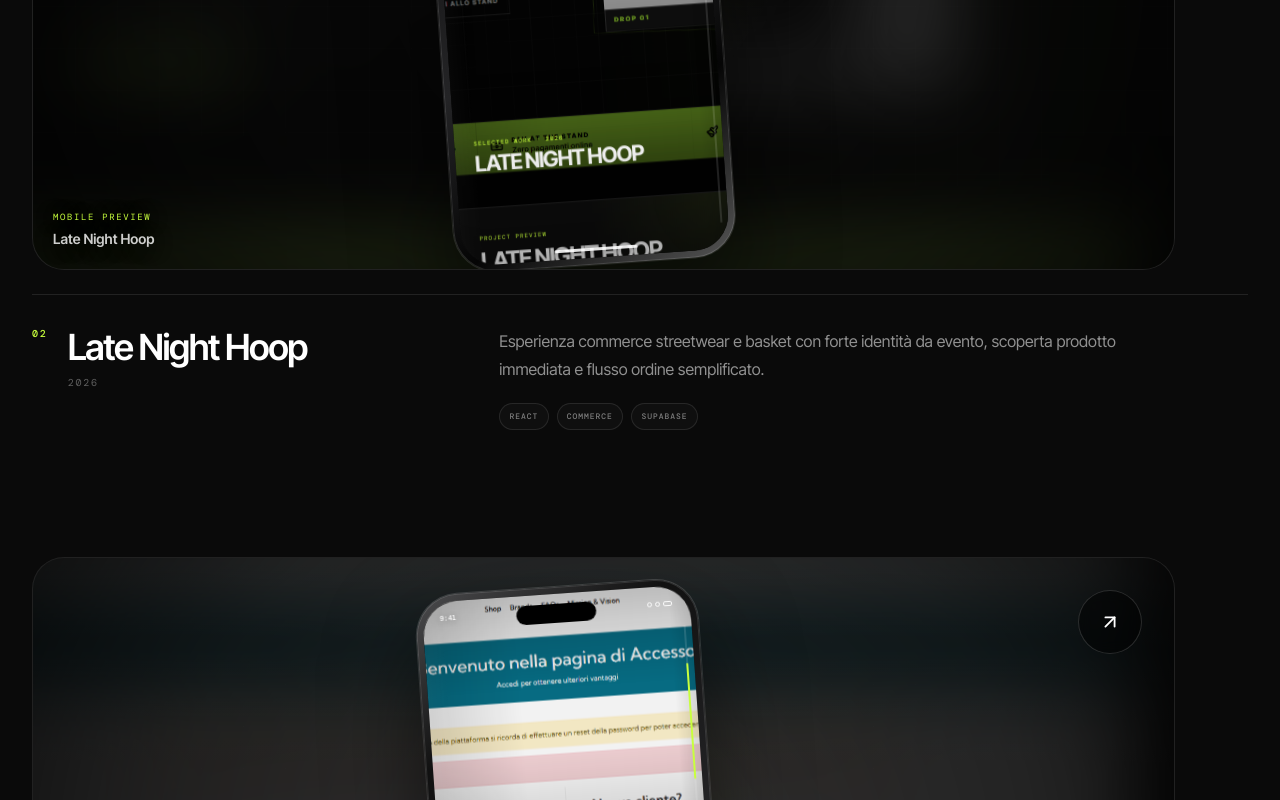
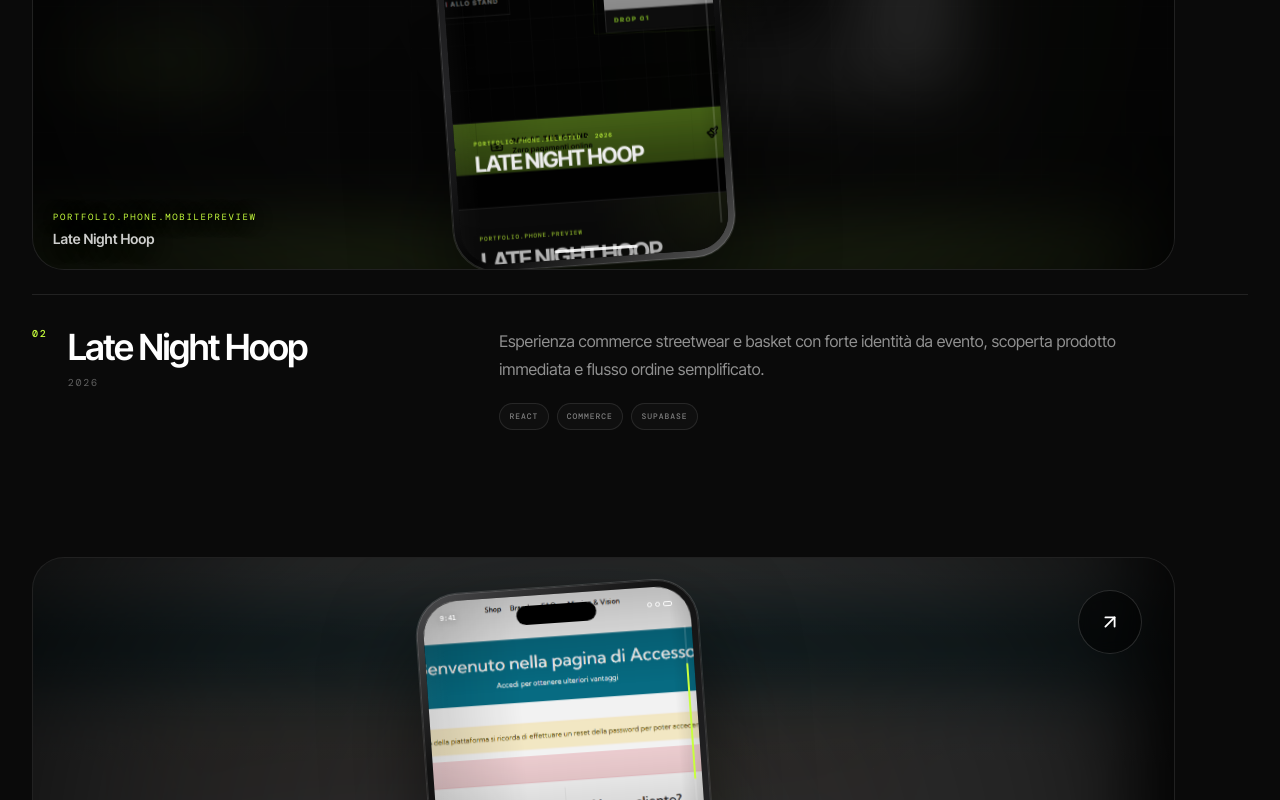
Before and after one commit to Mattia471/mattiacucuzza.com, a React (Vite) app: page / in a window 1280 px wide. Shown: the part 4680-5480 px from the top of the page. Built offline with nearby package versions, Linux system fonts and the light colour scheme; a web font is replaced by a local one.

Commit message:
refactor: localize phone preview microcopy

```diff
--- a/src/components/sections/Portfolio.tsx
+++ b/src/components/sections/Portfolio.tsx
@@ -25,7 +25,7 @@ export const Portfolio = () => {
         <div className="mt-16 space-y-20 md:mt-24 md:space-y-32">
           {projects.map((project, index) => (
             <Reveal key={project.id} delay={index * 80}>
-              <article className="project-block group">
+              <article className={`project-block group ${project.comingSoon ? 'is-coming-soon' : ''}`}>
                 <div className="relative">
                   <div
                     className={`project-media project-device-stage relative overflow-hidden border border-white/10 bg-white/[0.025] ${project.comingSoon ? 'is-private' : ''}`}
@@ -59,7 +59,7 @@ export const Portfolio = () => {
                                 <div className="iphone-scroll-hero-shade" aria-hidden="true" />
                                 {!project.comingSoon && (
                                   <div className="iphone-scroll-hero-copy">
-                                    <span>Selected work · {project.year}</span>
+                                    <span>{t('portfolio.phone.selected')} · {project.year}</span>
                                     <strong>{project.title}</strong>
                                   </div>
                                 )}
@@ -68,14 +68,14 @@ export const Portfolio = () => {
                               {!project.comingSoon && (
                                 <>
                                   <div className="iphone-scroll-copy">
-                                    <span className="iphone-scroll-kicker">Project preview</span>
+                                    <span className="iphone-scroll-kicker">{t('portfolio.phone.preview')}</span>
                                     <h4>{project.title}</h4>
                                     <div className="iphone-scroll-tags">
                                       {project.tags.map((tag) => (
                                         <span key={tag}>{tag}</span>
                                       ))}
                                     </div>
-                                    <p>Design, engineering and interaction working as one digital experience.</p>
+                                    <p>{t('portfolio.phone.copy')}</p>
                                   </div>
 
                                   <div className="iphone-scroll-detail">
@@ -84,7 +84,7 @@ export const Portfolio = () => {
                                   </div>
 
                                   <div className="iphone-scroll-end">
-                                    <span>Explore project</span>
+                                    <span>{t('portfolio.phone.explore')}</span>
                                     <span aria-hidden="true">↗</span>
                                   </div>
                                 </>
@@ -132,7 +132,7 @@ export const Portfolio = () => {
                       <>
                         <div className="project-device-caption pointer-events-none absolute bottom-5 left-5 z-[3] hidden md:block">
                           <p className="font-mono text-[9px] uppercase tracking-[0.18em] text-lime">
-                            Mobile preview
+                            {t('portfolio.phone.mobilePreview')}
                           </p>
                           <p className="mt-1 text-sm font-semibold text-white/80">{project.title}</p>
                         </div>
```
